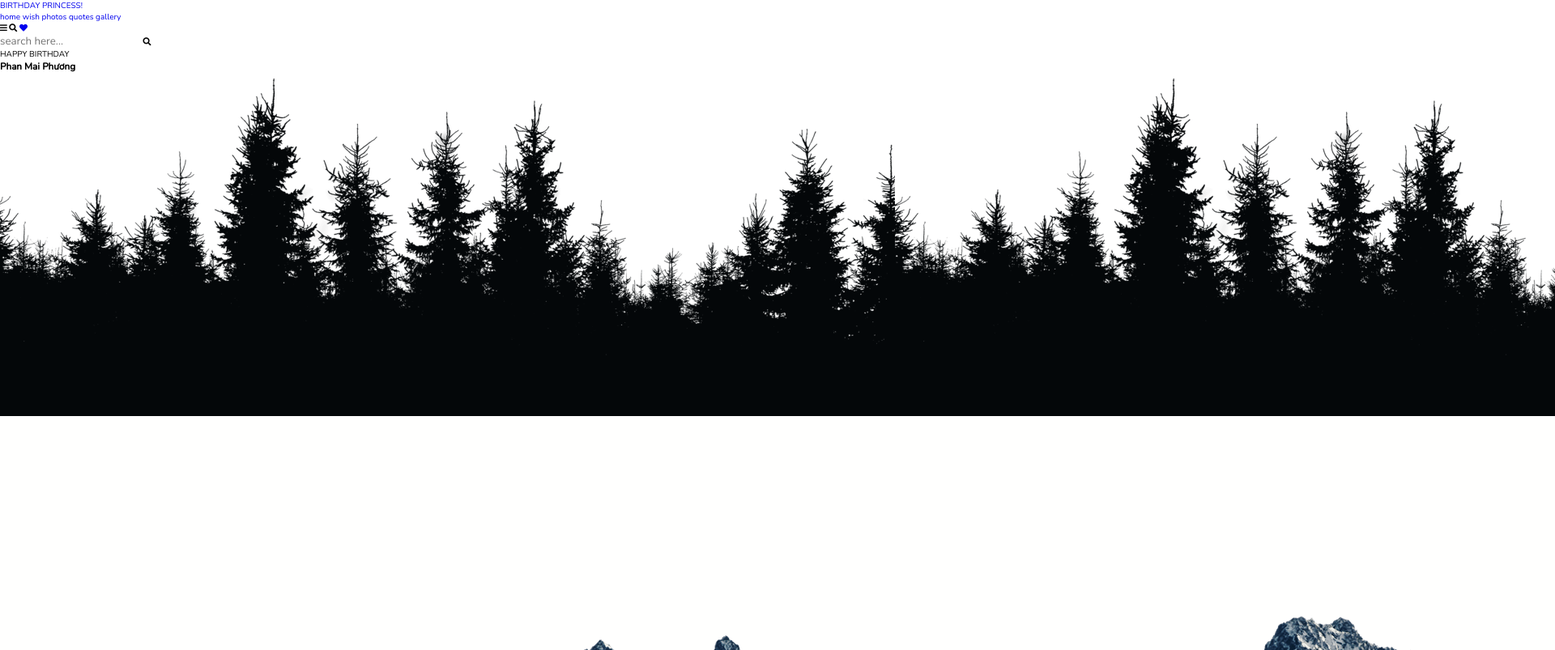
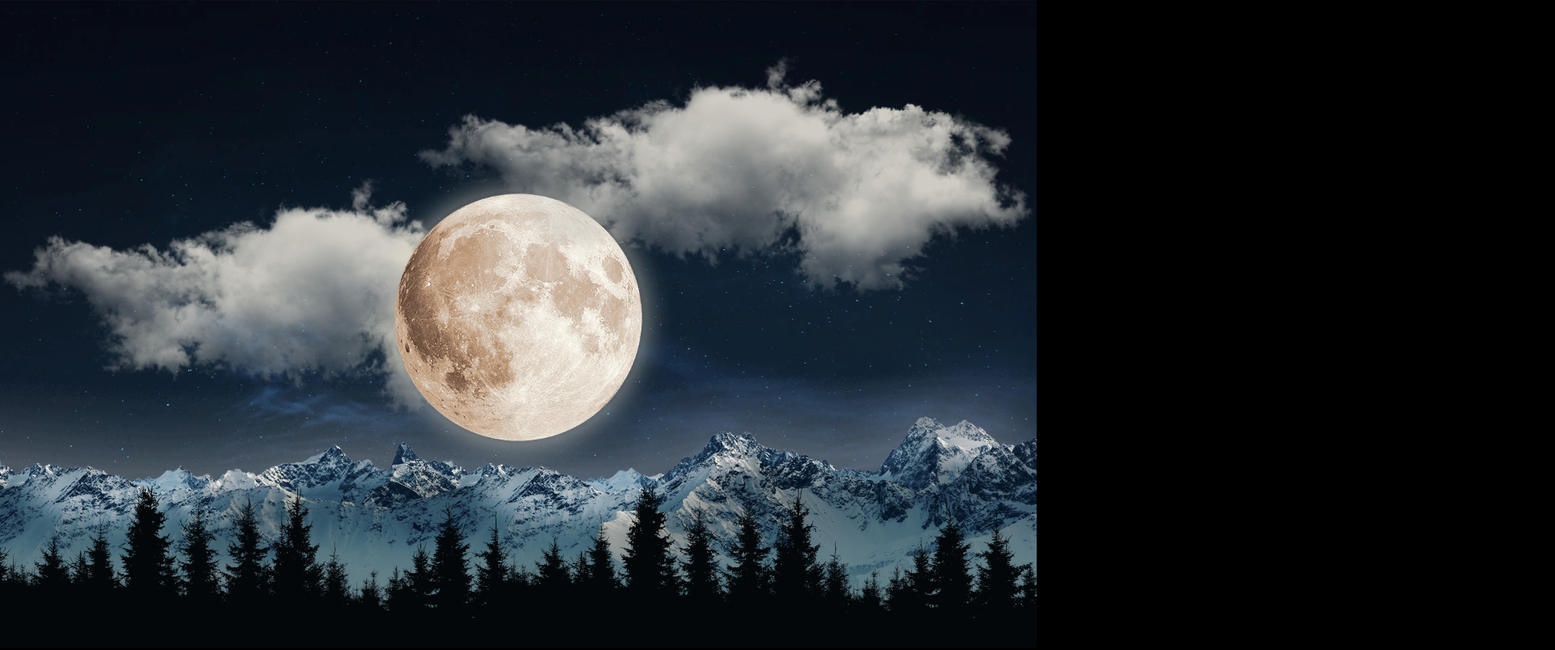
Before and after one commit to tranvanmanh9325/HappyBirthdayPrincess, a plain HTML site: page index.html in a window 1280 px wide. Shown: the top 803 px of the page at 81% size, 1920 px wide, since content can reach past the window. Drawn offline with nearby package versions, Linux system fonts and the light colour scheme.

Commit message:
Update file style.css lần 2

```diff
--- a/css/style.css
+++ b/css/style.css
@@ -11,14 +11,215 @@
     -webkit-transition: all .2s linear;
     transition: all .2s linear;
 }
-
 html {
     font-size: 62.5%;
     overflow-x: hidden;
     scroll-behavior: smooth;
     scroll-padding-top: 8rem;
 }
-
 html::-webkit-scrollbar {
     width: 1rem;
 }
+html::-webkit-scrollbar-track {
+    background: #000;
+}
+html::-webkit-scrollbar-thumb {
+    background: #0097e6;
+}
+body {
+    overflow-x: hidden;
+    background: #000;
+}
+section {
+    padding: 3rem 9%;
+}
+.btn {
+    display: inline-block;
+    margin-top: 1rem;
+    padding: 1rem 3rem;
+    background: #0097e6;
+    color: #fff;
+    cursor: pointer;
+    font-size: 1.8rem;
+}
+.btn:hover {
+    background: #fff;
+    color: #000;
+}
+.heading {
+    text-align: center;
+    padding-bottom: 3rem;
+    font-size: 3rem;
+    color: #fff;
+    text-transform: capitalize;
+    text-transform: uppercase;
+}
+.heading span {
+    color: #0097e6;
+    text-transform: uppercase;
+}
+.header {
+    position: fixed;
+    top: 0;
+    left: 0;
+    right: 0;
+    z-index: 1000;
+    background: #000;
+    padding: 1.5rem 9%;
+    display: -webkit-box;
+    display: -ms-flexbox;
+    display: flex;
+    -webkit-box-align: center;
+        -ms-flex-align: center;
+            align-items: center;
+    -webkit-box-pack: justify;
+        -ms-flex-pack: justify;
+            justify-content: space-between;
+    border-bottom: 0.1rem solid rgba(255, 255, 255, 0.2);
+    -webkit-transform: translateY(-20rem);
+            transform: translateY(-20rem);
+}
+.header.active {
+    -webkit-transform: translateY(0rem);
+            transform: translateY(0rem);
+}
+.header .logo {
+    font-size: 2.5rem;
+    color: #fff;
+    text-transform: capitalize;
+}
+.header .navbar a {
+    font-size: 2rem;
+    color: #fff;
+    text-transform: capitalize;
+    margin: 0 1.5rem;
+}
+.header .navbar a:hover {
+    color: #0097e6;
+}
+.header .icons div,
+.header .icons a {
+    height: 4.5rem;
+    width: 4.5rem;
+    line-height: 4.5rem;
+    font-size: 2rem;
+    background: #fff;
+    color: #000;
+    margin-left: 5rem;
+    text-align: center;
+    cursor: pointer;
+}
+.header .icons div:hover,
+.header .icons a:hover {
+    background: #0097e6;
+    color: #fff;
+}
+.header #menu-btn {
+    display: none;
+}
+.header .search-form {
+    position: absolute;
+    top: 99%;
+    left: 0;
+    right: 0;
+    background: #000;
+    display: -webkit-box;
+    display: -ms-flexbox;
+    display: flex;
+    -webkit-box-align: center;
+        -ms-flex-align: center;
+            align-items: center;
+    padding: 0 9%;
+    border-top: 0.1rem solid rgba(255, 255, 255, 0.2);
+    border-bottom: 0.1rem solid rgba(255, 255, 255, 0.2);
+    height: 6rem;
+    gap: 1rem;
+    -webkit-clip-path: polygon(0 0, 100% 0, 100% 0, 0 0);
+            clip-path: polygon(0 0, 100% 0, 100% 0, 0 0);
+}
+.header .search-form.active {
+    -webkit-clip-path: polygon(0 0, 100% 0, 100% 100%, 0 100%);
+            clip-path: polygon(0 0, 100% 0, 100% 100%, 0 100%);
+}
+.header .search-form input {
+    width: 100%;
+    background: none;
+    color: #fff;
+    font-size: 1.8rem;
+}
+.header .search-form label {
+    font-size: 2.5rem;
+    cursor: pointer;
+    color: #fff;
+}
+.header .search-form label:hover {
+    color: #0097e6;
+}
+.home {
+    position: relative;
+    overflow: hidden;
+    height: 100vh;
+    background: url(../images/home-bg.jpg) no-repeat;
+    background-size: cover;
+    background-position: center;
+    background-attachment: fixed;
+}
+.home .tree {
+    position: absolute;
+    bottom: 0;
+    left: 0;
+    height: 20rem;
+    width: 100%;
+    -o-object-fit: cover;
+       object-fit: cover;
+    z-index: 10;
+}
+.home .mountain {
+    position: absolute;
+    bottom: 0;
+    left: 0;
+    height: 40rem;
+    width: 100%;
+    -o-object-fit: cover;
+       object-fit: cover;
+    z-index: 5;
+}
+.home .moon {
+    position: absolute;
+    top: 20rem;
+    left: 50%;
+    -webkit-transform: translateX(-50%);
+            transform: translateX(-50%);
+    width: 30vw;
+    z-index: 1;
+}
+.home .cloud-1 {
+    position: absolute;
+    top: 5rem;
+    right: 0;
+    width: 60vw;
+    z-index: 2;
+}
+.home .cloud-2 {
+    position: absolute;
+    top: 20rem;
+    left: 0;
+    width: 60vw;
+}
+.home .content {
+    position: absolute;
+    bottom: 0;
+    left: 50%;
+    -webkit-transform: translateX(-50%);
+            transform: translateX(-50%);
+    width: 100%;
+    text-align: center;
+    z-index: 3;
+}
+.home .content p {
+    font-size: 3rem;
+    color: #fff;
+    text-transform: capitalize;
+    text-transform: uppercase;
+    text-shadow: 0 0.5rem 1rem rgba(0, 0, 0, 0.7);
+}
```
Also changed, not shown: images/home-bg.jpg (added).
